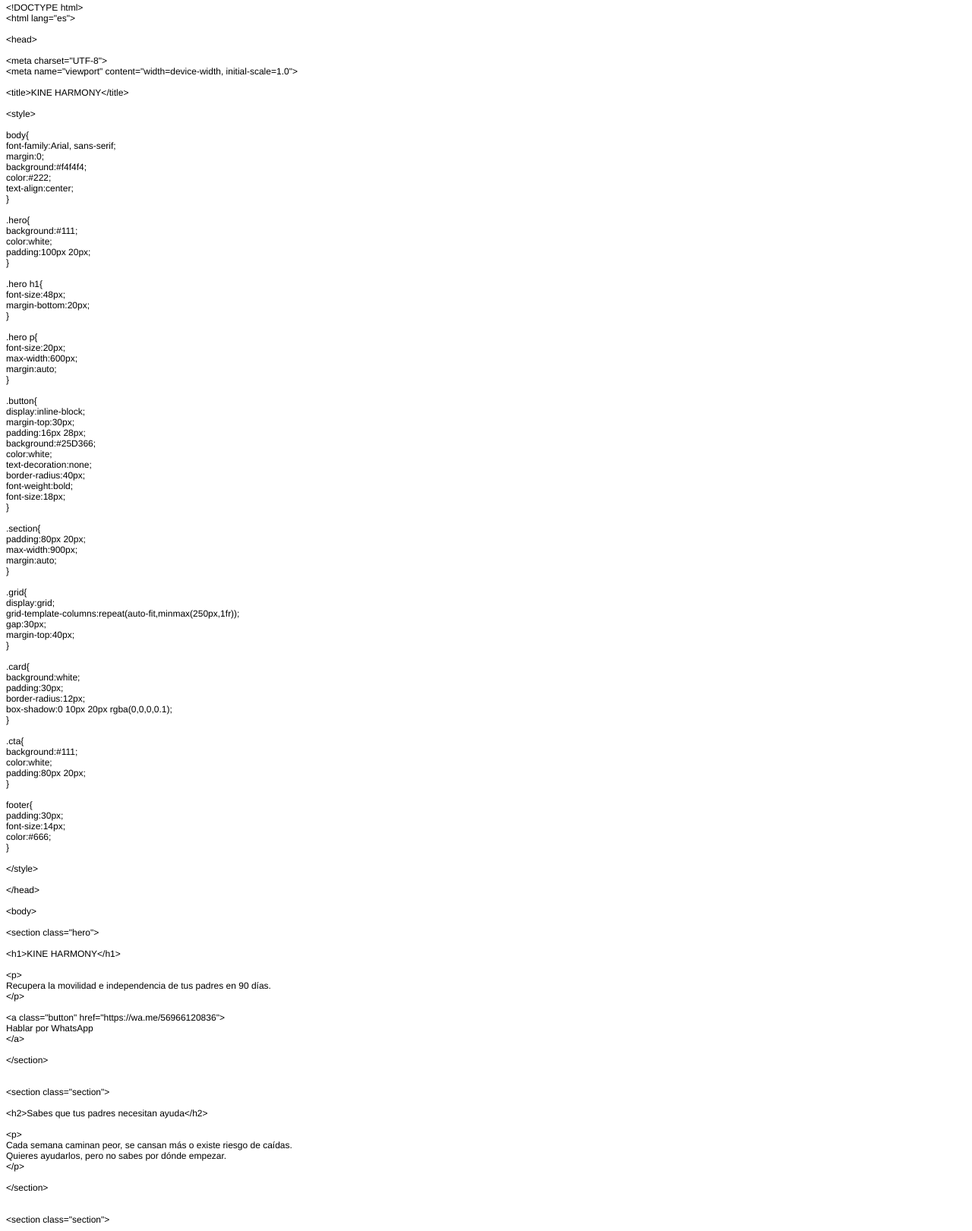
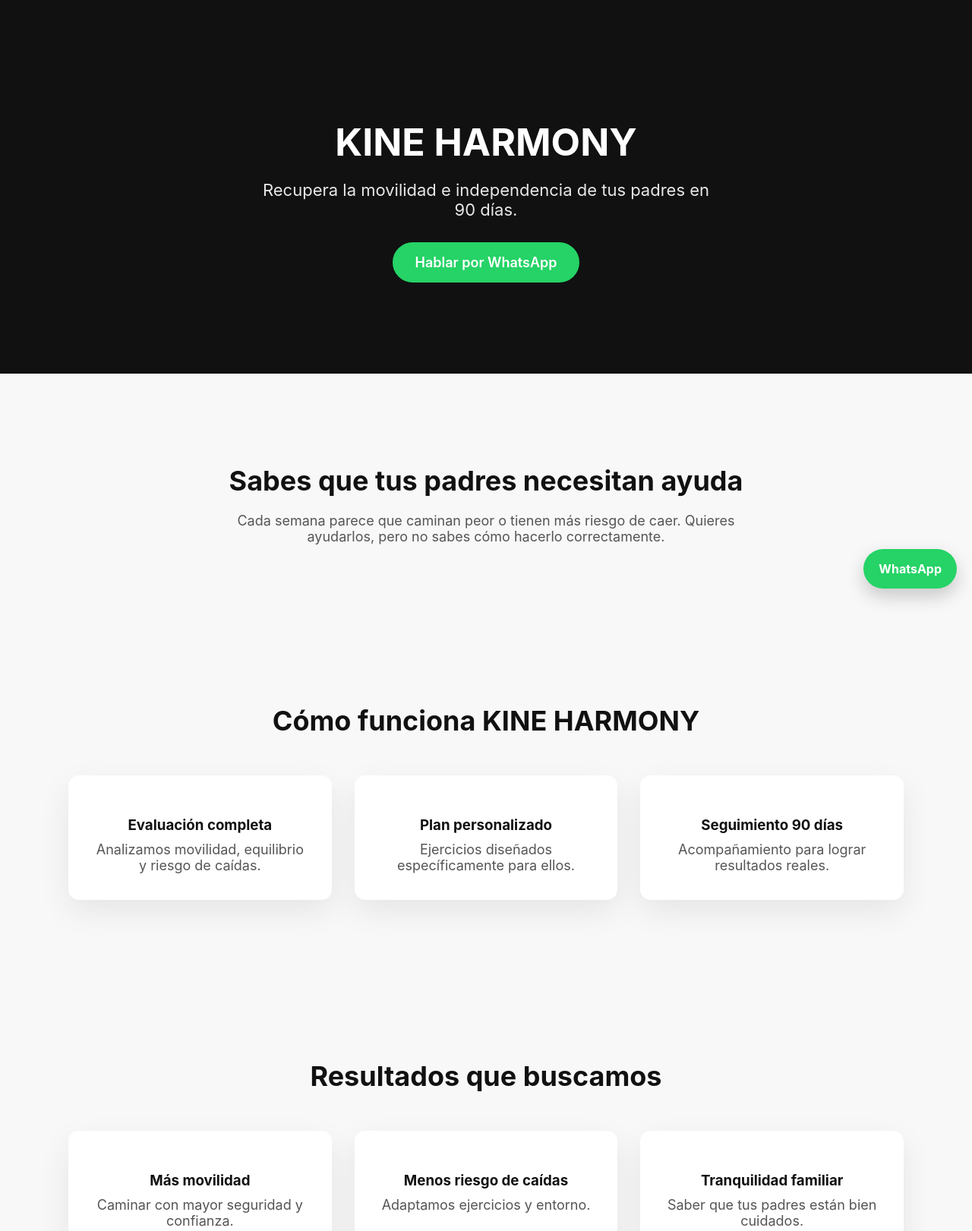
Before and after one commit to MaximilianoGaleas/KineHArmony2.0, a plain HTML site: page index.html in a window 1280 px wide. Shown: the part 5-1626 px from the top of the page at 76% size. Drawn offline with Linux system fonts and the light colour scheme.

Commit message:
Update index.html

```diff
--- a/index.html
+++ b/index.html
@@ -1,178 +1,236 @@
-<!DOCTYPE html PUBLIC "-//W3C//DTD HTML 4.01//EN" "http://www.w3.org/TR/html4/strict.dtd">
-<html>
+<!DOCTYPE html>
+<html lang="es">
+
 <head>
-  <meta http-equiv="Content-Type" content="text/html; charset=utf-8">
-  <meta http-equiv="Content-Style-Type" content="text/css">
-  <title>KINE HARMONY</title>
-  <meta name="Generator" content="Cocoa HTML Writer">
-  <meta name="CocoaVersion" content="2022.7">
-  <style type="text/css">
-    p.p1 {margin: 0.0px 0.0px 0.0px 0.0px; font: 12.0px Helvetica}
-    p.p2 {margin: 0.0px 0.0px 0.0px 0.0px; font: 12.0px Helvetica; min-height: 14.0px}
-  </style>
+
+<meta charset="UTF-8">
+<meta name="viewport" content="width=device-width, initial-scale=1.0">
+
+<title>KINE HARMONY</title>
+
+<style>
+
+body{
+font-family:-apple-system,BlinkMacSystemFont,Segoe UI,Roboto,Helvetica,Arial,sans-serif;
+margin:0;
+background:#f8f8f8;
+color:#111;
+}
+
+.hero{
+background:#111;
+color:white;
+text-align:center;
+padding:120px 20px;
+}
+
+.hero h1{
+font-size:50px;
+margin-bottom:20px;
+}
+
+.hero p{
+font-size:22px;
+max-width:600px;
+margin:auto;
+opacity:.9;
+}
+
+.button{
+display:inline-block;
+margin-top:30px;
+padding:16px 30px;
+background:#25D366;
+color:white;
+text-decoration:none;
+border-radius:40px;
+font-weight:600;
+font-size:18px;
+transition:.3s;
+}
+
+.button:hover{
+transform:scale(1.05);
+}
+
+.section{
+padding:90px 20px;
+max-width:1100px;
+margin:auto;
+text-align:center;
+}
+
+.section h2{
+font-size:36px;
+margin-bottom:20px;
+}
+
+.section p{
+font-size:18px;
+color:#555;
+max-width:700px;
+margin:auto;
+}
+
+.grid{
+margin-top:50px;
+display:grid;
+grid-template-columns:repeat(auto-fit,minmax(260px,1fr));
+gap:30px;
+}
+
+.card{
+background:white;
+padding:35px;
+border-radius:14px;
+box-shadow:0 15px 40px rgba(0,0,0,0.08);
+transition:.3s;
+}
+
+.card:hover{
+transform:translateY(-5px);
+}
+
+.card h3{
+margin-bottom:10px;
+}
+
+.cta{
+background:#111;
+color:white;
+text-align:center;
+padding:100px 20px;
+}
+
+.whatsapp{
+position:fixed;
+bottom:20px;
+right:20px;
+background:#25D366;
+color:white;
+padding:16px 20px;
+border-radius:40px;
+text-decoration:none;
+font-weight:bold;
+box-shadow:0 10px 25px rgba(0,0,0,.2);
+}
+
+footer{
+text-align:center;
+padding:30px;
+font-size:14px;
+color:#777;
+}
+
+</style>
+
 </head>
+
 <body>
-<p class="p1">&lt;!DOCTYPE html&gt;</p>
-<p class="p1">&lt;html lang="es"&gt;</p>
-<p class="p2"><br></p>
-<p class="p1">&lt;head&gt;</p>
-<p class="p2"><br></p>
-<p class="p1">&lt;meta charset="UTF-8"&gt;</p>
-<p class="p1">&lt;meta name="viewport" content="width=device-width, initial-scale=1.0"&gt;</p>
-<p class="p2"><br></p>
-<p class="p1">&lt;title&gt;KINE HARMONY&lt;/title&gt;</p>
-<p class="p2"><br></p>
-<p class="p1">&lt;style&gt;</p>
-<p class="p2"><br></p>
-<p class="p1">body{</p>
-<p class="p1">font-family:Arial, sans-serif;</p>
-<p class="p1">margin:0;</p>
-<p class="p1">background:#f4f4f4;</p>
-<p class="p1">color:#222;</p>
-<p class="p1">text-align:center;</p>
-<p class="p1">}</p>
-<p class="p2"><br></p>
-<p class="p1">.hero{</p>
-<p class="p1">background:#111;</p>
-<p class="p1">color:white;</p>
-<p class="p1">padding:100px 20px;</p>
-<p class="p1">}</p>
-<p class="p2"><br></p>
-<p class="p1">.hero h1{</p>
-<p class="p1">font-size:48px;</p>
-<p class="p1">margin-bottom:20px;</p>
-<p class="p1">}</p>
-<p class="p2"><br></p>
-<p class="p1">.hero p{</p>
-<p class="p1">font-size:20px;</p>
-<p class="p1">max-width:600px;</p>
-<p class="p1">margin:auto;</p>
-<p class="p1">}</p>
-<p class="p2"><br></p>
-<p class="p1">.button{</p>
-<p class="p1">display:inline-block;</p>
-<p class="p1">margin-top:30px;</p>
-<p class="p1">padding:16px 28px;</p>
-<p class="p1">background:#25D366;</p>
-<p class="p1">color:white;</p>
-<p class="p1">text-decoration:none;</p>
-<p class="p1">border-radius:40px;</p>
-<p class="p1">font-weight:bold;</p>
-<p class="p1">font-size:18px;</p>
-<p class="p1">}</p>
-<p class="p2"><br></p>
-<p class="p1">.section{</p>
-<p class="p1">padding:80px 20px;</p>
-<p class="p1">max-width:900px;</p>
-<p class="p1">margin:auto;</p>
-<p class="p1">}</p>
-<p class="p2"><br></p>
-<p class="p1">.grid{</p>
-<p class="p1">display:grid;</p>
-<p class="p1">grid-template-columns:repeat(auto-fit,minmax(250px,1fr));</p>
-<p class="p1">gap:30px;</p>
-<p class="p1">margin-top:40px;</p>
-<p class="p1">}</p>
-<p class="p2"><br></p>
-<p class="p1">.card{</p>
-<p class="p1">background:white;</p>
-<p class="p1">padding:30px;</p>
-<p class="p1">border-radius:12px;</p>
-<p class="p1">box-shadow:0 10px 20px rgba(0,0,0,0.1);</p>
-<p class="p1">}</p>
-<p class="p2"><br></p>
-<p class="p1">.cta{</p>
-<p class="p1">background:#111;</p>
-<p class="p1">color:white;</p>
-<p class="p1">padding:80px 20px;</p>
-<p class="p1">}</p>
-<p class="p2"><br></p>
-<p class="p1">footer{</p>
-<p class="p1">padding:30px;</p>
-<p class="p1">font-size:14px;</p>
-<p class="p1">color:#666;</p>
-<p class="p1">}</p>
-<p class="p2"><br></p>
-<p class="p1">&lt;/style&gt;</p>
-<p class="p2"><br></p>
-<p class="p1">&lt;/head&gt;</p>
-<p class="p2"><br></p>
-<p class="p1">&lt;body&gt;</p>
-<p class="p2"><br></p>
-<p class="p1">&lt;section class="hero"&gt;</p>
-<p class="p2"><br></p>
-<p class="p1">&lt;h1&gt;KINE HARMONY&lt;/h1&gt;</p>
-<p class="p2"><br></p>
-<p class="p1">&lt;p&gt;</p>
-<p class="p1">Recupera la movilidad e independencia de tus padres en 90 días.</p>
-<p class="p1">&lt;/p&gt;</p>
-<p class="p2"><br></p>
-<p class="p1">&lt;a class="button" href="https://wa.me/56966120836"&gt;</p>
-<p class="p1">Hablar por WhatsApp</p>
-<p class="p1">&lt;/a&gt;</p>
-<p class="p2"><br></p>
-<p class="p1">&lt;/section&gt;</p>
-<p class="p2"><br></p>
-<p class="p2"><br></p>
-<p class="p1">&lt;section class="section"&gt;</p>
-<p class="p2"><br></p>
-<p class="p1">&lt;h2&gt;Sabes que tus padres necesitan ayuda&lt;/h2&gt;</p>
-<p class="p2"><br></p>
-<p class="p1">&lt;p&gt;</p>
-<p class="p1">Cada semana caminan peor, se cansan más o existe riesgo de caídas.</p>
-<p class="p1">Quieres ayudarlos, pero no sabes por dónde empezar.</p>
-<p class="p1">&lt;/p&gt;</p>
-<p class="p2"><br></p>
-<p class="p1">&lt;/section&gt;</p>
-<p class="p2"><br></p>
-<p class="p2"><br></p>
-<p class="p1">&lt;section class="section"&gt;</p>
-<p class="p2"><br></p>
-<p class="p1">&lt;h2&gt;Cómo funciona KINE HARMONY&lt;/h2&gt;</p>
-<p class="p2"><br></p>
-<p class="p1">&lt;div class="grid"&gt;</p>
-<p class="p2"><br></p>
-<p class="p1">&lt;div class="card"&gt;</p>
-<p class="p1">&lt;h3&gt;Evaluación completa&lt;/h3&gt;</p>
-<p class="p1">&lt;p&gt;Analizamos movilidad, equilibrio y riesgos reales.&lt;/p&gt;</p>
-<p class="p1">&lt;/div&gt;</p>
-<p class="p2"><br></p>
-<p class="p1">&lt;div class="card"&gt;</p>
-<p class="p1">&lt;h3&gt;Plan personalizado&lt;/h3&gt;</p>
-<p class="p1">&lt;p&gt;Ejercicios diseñados específicamente para tus padres.&lt;/p&gt;</p>
-<p class="p1">&lt;/div&gt;</p>
-<p class="p2"><br></p>
-<p class="p1">&lt;div class="card"&gt;</p>
-<p class="p1">&lt;h3&gt;Seguimiento 90 días&lt;/h3&gt;</p>
-<p class="p1">&lt;p&gt;Acompañamiento constante para lograr resultados reales.&lt;/p&gt;</p>
-<p class="p1">&lt;/div&gt;</p>
-<p class="p2"><br></p>
-<p class="p1">&lt;/div&gt;</p>
-<p class="p2"><br></p>
-<p class="p1">&lt;/section&gt;</p>
-<p class="p2"><br></p>
-<p class="p2"><br></p>
-<p class="p1">&lt;section class="cta"&gt;</p>
-<p class="p2"><br></p>
-<p class="p1">&lt;h2&gt;El primer paso es simple&lt;/h2&gt;</p>
-<p class="p2"><br></p>
-<p class="p1">&lt;p&gt;Escríbeme y evaluamos tu caso.&lt;/p&gt;</p>
-<p class="p2"><br></p>
-<p class="p1">&lt;a class="button" href="https://wa.me/56966120836"&gt;</p>
-<p class="p1">Contactar por WhatsApp</p>
-<p class="p1">&lt;/a&gt;</p>
-<p class="p2"><br></p>
-<p class="p1">&lt;/section&gt;</p>
-<p class="p2"><br></p>
-<p class="p2"><br></p>
-<p class="p1">&lt;footer&gt;</p>
-<p class="p2"><br></p>
-<p class="p1">KINE HARMONY • Maximiliano Galeas</p>
-<p class="p2"><br></p>
-<p class="p1">&lt;/footer&gt;</p>
-<p class="p2"><br></p>
-<p class="p1">&lt;/body&gt;</p>
-<p class="p2"><br></p>
-<p class="p1">&lt;/html&gt;</p>
+
+<section class="hero">
+
+<h1>KINE HARMONY</h1>
+
+<p>
+Recupera la movilidad e independencia de tus padres en 90 días.
+</p>
+
+<a class="button" href="https://wa.me/56966120836">
+Hablar por WhatsApp
+</a>
+
+</section>
+
+
+<section class="section">
+
+<h2>Sabes que tus padres necesitan ayuda</h2>
+
+<p>
+Cada semana parece que caminan peor o tienen más riesgo de caer.
+Quieres ayudarlos, pero no sabes cómo hacerlo correctamente.
+</p>
+
+</section>
+
+
+<section class="section">
+
+<h2>Cómo funciona KINE HARMONY</h2>
+
+<div class="grid">
+
+<div class="card">
+<h3>Evaluación completa</h3>
+<p>Analizamos movilidad, equilibrio y riesgo de caídas.</p>
+</div>
+
+<div class="card">
+<h3>Plan personalizado</h3>
+<p>Ejercicios diseñados específicamente para ellos.</p>
+</div>
+
+<div class="card">
+<h3>Seguimiento 90 días</h3>
+<p>Acompañamiento para lograr resultados reales.</p>
+</div>
+
+</div>
+
+</section>
+
+
+<section class="section">
+
+<h2>Resultados que buscamos</h2>
+
+<div class="grid">
+
+<div class="card">
+<h3>Más movilidad</h3>
+<p>Caminar con mayor seguridad y confianza.</p>
+</div>
+
+<div class="card">
+<h3>Menos riesgo de caídas</h3>
+<p>Adaptamos ejercicios y entorno.</p>
+</div>
+
+<div class="card">
+<h3>Tranquilidad familiar</h3>
+<p>Saber que tus padres están bien cuidados.</p>
+</div>
+
+</div>
+
+</section>
+
+
+<section class="cta">
+
+<h2>El primer paso es simple</h2>
+
+<p>Escríbeme por WhatsApp y evaluamos tu caso.</p>
+
+<a class="button" href="https://wa.me/56966120836">
+Contactar ahora
+</a>
+
+</section>
+
+
+<a class="whatsapp" href="https://wa.me/56966120836">
+WhatsApp
+</a>
+
+
+<footer>
+
+KINE HARMONY • Maximiliano Galeas
+
+</footer>
+
 </body>
+
 </html>
```
